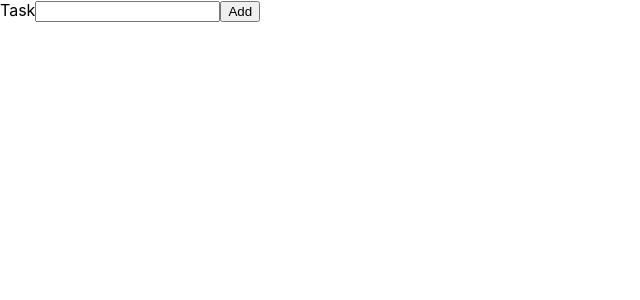
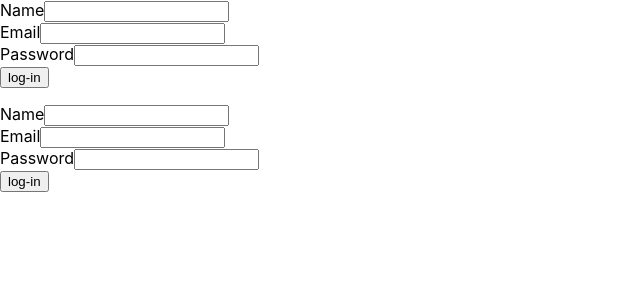
Before and after one commit to antor4920/Age_cal, a React (Create React App) app: page / in a window 1280 px wide. Shown: the top 300 px of the page, without its empty margins (0-640 px from the left). Built offline with nearby package versions, Linux system fonts and the light colour scheme.

Commit message:
5th day practice

```diff
--- a/package.json
+++ b/package.json
@@ -6,6 +6,7 @@
     "@testing-library/jest-dom": "^5.17.0",
     "@testing-library/react": "^13.4.0",
     "@testing-library/user-event": "^13.5.0",
+    "formik": "^2.4.6",
     "react": "^18.3.1",
     "react-dom": "^18.3.1",
     "react-scripts": "5.0.1",
--- a/src/App.js
+++ b/src/App.js
@@ -5,6 +5,8 @@ import UseState_Hook from "./components/React_Hooks/UseState_Hook";
 import Parent from "./components/Data_Shareing/Parent";
 import Home from "./components/ToDo_App/Home";
 import Main_page from "./components/ToDo2/Main_page";
+import Formik from "./components/Formik/Formik";
+import Control from "./components/Formik/Control";
 
 function App() {
   return (
@@ -15,7 +17,10 @@ function App() {
       {/* <UseState_Hook /> */}
       {/* <Parent /> */}
       {/* <Home /> */}
-      <Main_page />
+      {/* <Main_page /> */}
+      <Formik />
+      <p></p>
+      <Control />
     </div>
   );
 }
--- /dev/null
+++ b/src/components/Formik/Control.js
@@ -0,0 +1,49 @@
+import React, { useState } from "react";
+
+const Control = () => {
+  const [user, setuser] = useState({ name: "", email: "", password: "" });
+
+  const { name, email, password } = user;
+
+  let handleName = (e) => {
+    setuser({ name: e.target.value, email, password });
+  };
+
+  let handleEmail = (e) => {
+    setuser({ name, email: e.target.value, password });
+  };
+
+  let handlePassword = (e) => {
+    setuser({ name, email, password: e.target.value });
+  };
+
+  let Submit = (e) => {
+    e.preventDefault();
+    let userdetails = {
+      name,
+      email,
+      password,
+    };
+    console.log(userdetails);
+  };
+
+  return (
+    <form onSubmit={Submit}>
+      <div>
+        <label htmlFor="Name">Name</label>
+        <input type="Text" onChange={handleName} value={name} />
+      </div>
+      <div>
+        <label htmlFor="Email">Email</label>
+        <input type="email" onChange={handleEmail} value={email} />
+      </div>
+      <div>
+        <label htmlFor="Password">Password</label>
+        <input type="password" onChange={handlePassword} value={password} />
+      </div>
+      <button>log-in</button>
+    </form>
+  );
+};
+
+export default Control;
--- /dev/null
+++ b/src/components/Formik/Formik.js
@@ -0,0 +1,50 @@
+import React, { useState } from "react";
+import { useFormik } from "formik";
+
+const Formik = () => {
+  const formik = useFormik({
+    initialValues: {
+      name: "",
+      email: "",
+      password: "",
+    },
+    onSubmit: (values) => {
+      console.log(values);
+    },
+  });
+
+  return (
+    <form onSubmit={formik.handleSubmit}>
+      <div>
+        <label htmlFor="Name">Name</label>
+        <input
+          type="text"
+          name="name"
+          onChange={formik.handleChange}
+          value={formik.values.name}
+        />
+      </div>
+      <div>
+        <label htmlFor="Email">Email</label>
+        <input
+          type="email"
+          name="email"
+          onChange={formik.handleChange}
+          value={formik.values.email}
+        />
+      </div>
+      <div>
+        <label htmlFor="Password">Password</label>
+        <input
+          type="password"
+          name="password"
+          onChange={formik.handleChange}
+          value={formik.values.password}
+        />
+      </div>
+      <button type="submit">log-in</button>
+    </form>
+  );
+};
+
+export default Formik;
```
Also changed, not shown: 1 other file (tests, documents, lock files or other folders).
